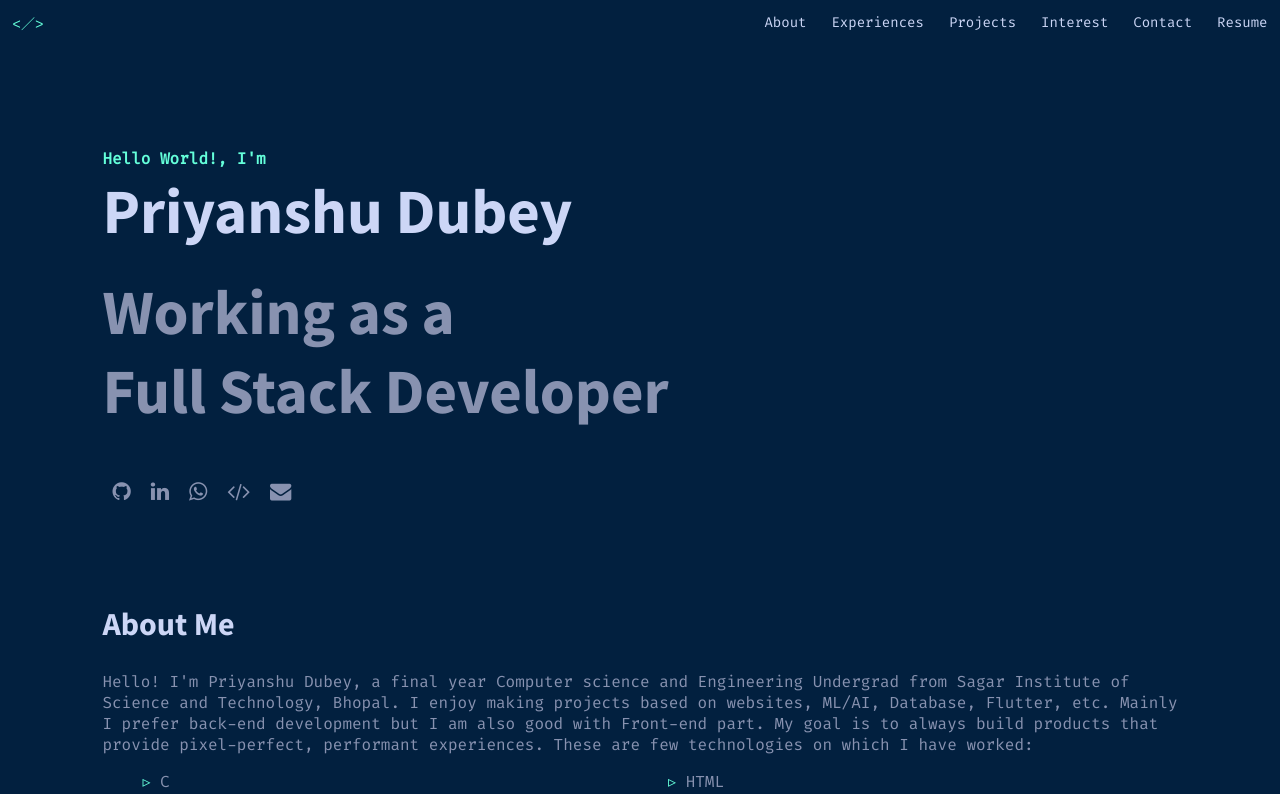
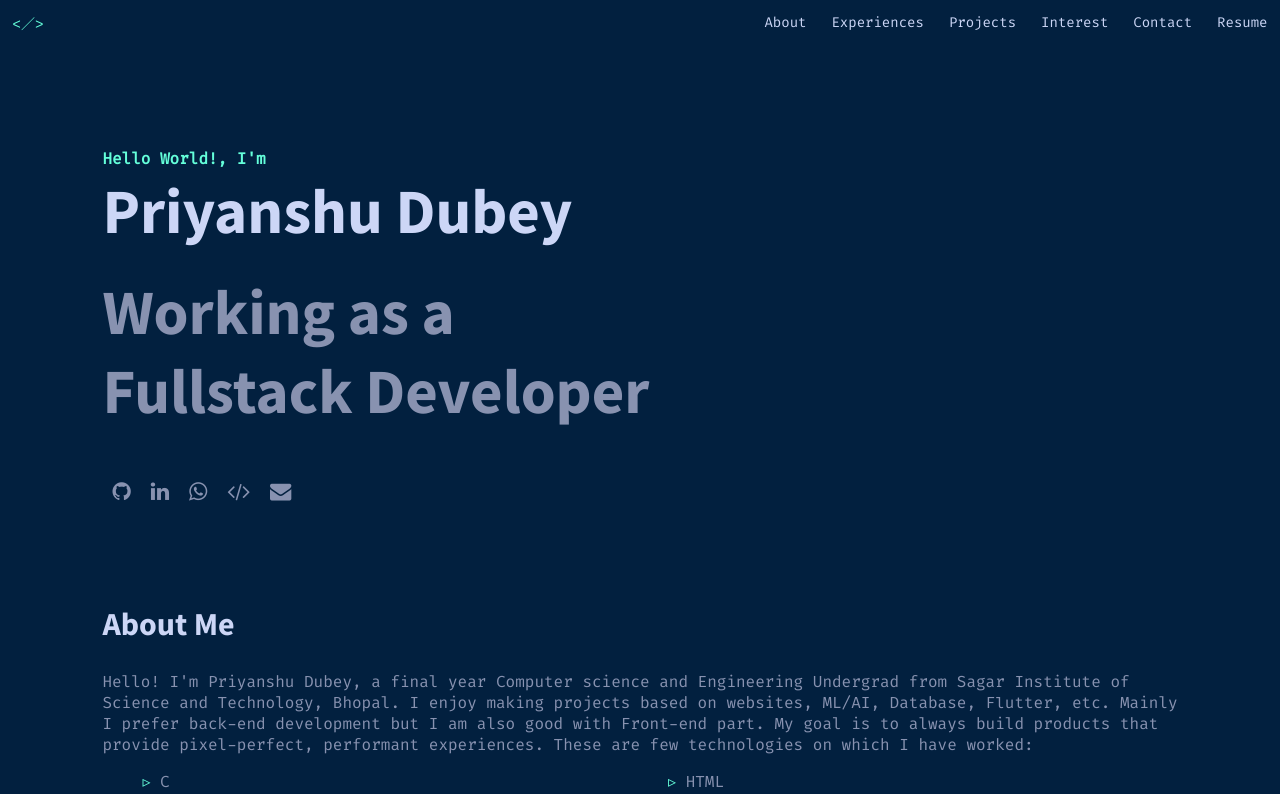
Before and after one commit to priyanshudubey/portfolio-website-from-react, a React (Create React App) app: page / in a window 1280 px wide. Shown: the top 794 px of the page. Built offline with nearby package versions, Linux system fonts and the light colour scheme.

Commit message:
Update intro.jsx

```diff
--- a/src/components/intro.jsx
+++ b/src/components/intro.jsx
@@ -5,7 +5,7 @@ const Intro = () => {
         <div id="intro" className = "intro">
             <h4 className = "hi">Hello World!, I'm</h4>
             <h1 className = "name">Priyanshu Dubey</h1>
-            <h1 className = "make">Working as a <br></br>Full Stack Developer </h1>
+            <h1 className = "make">Working as a <br></br>Fullstack Developer </h1>
         </div>
     );
 };
```
